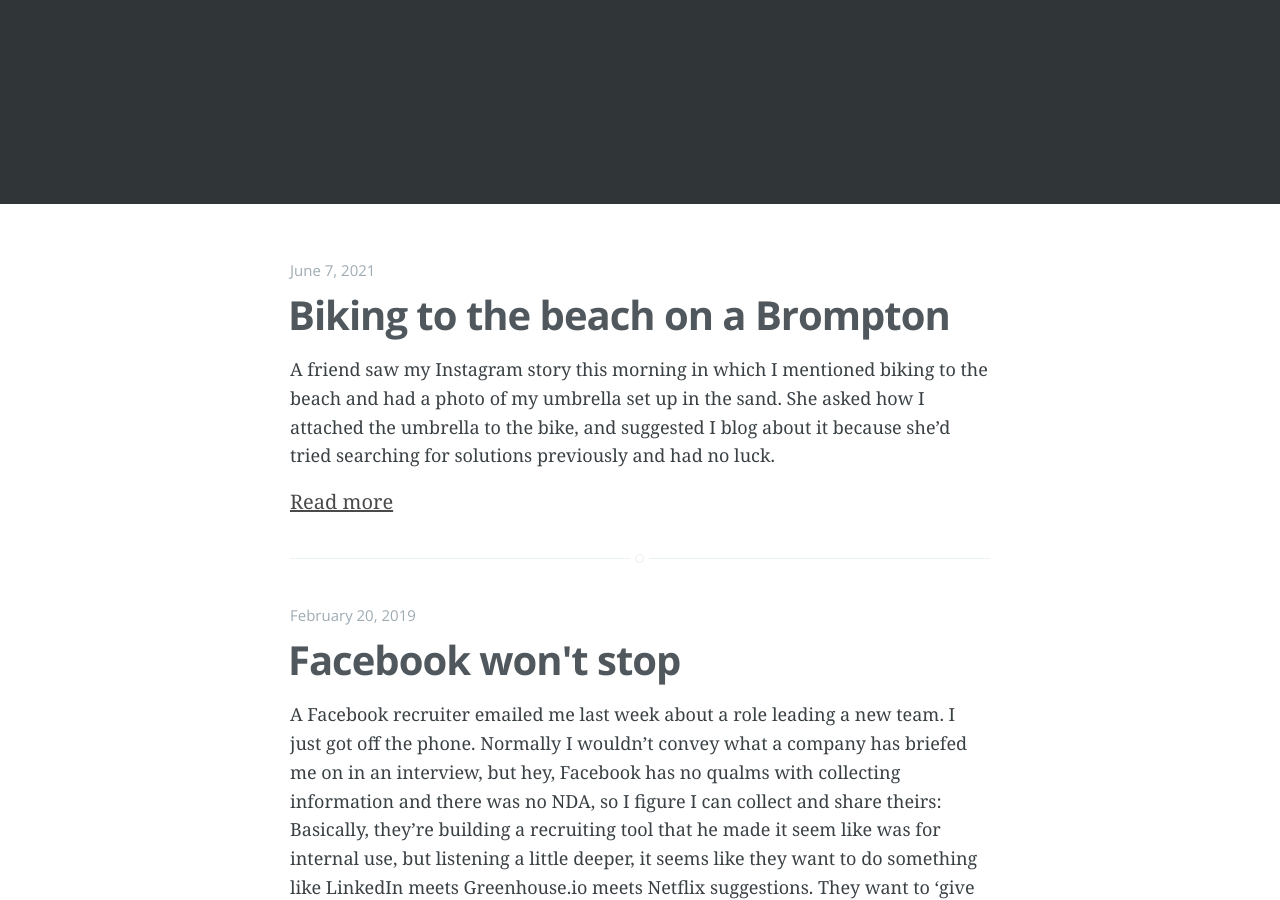
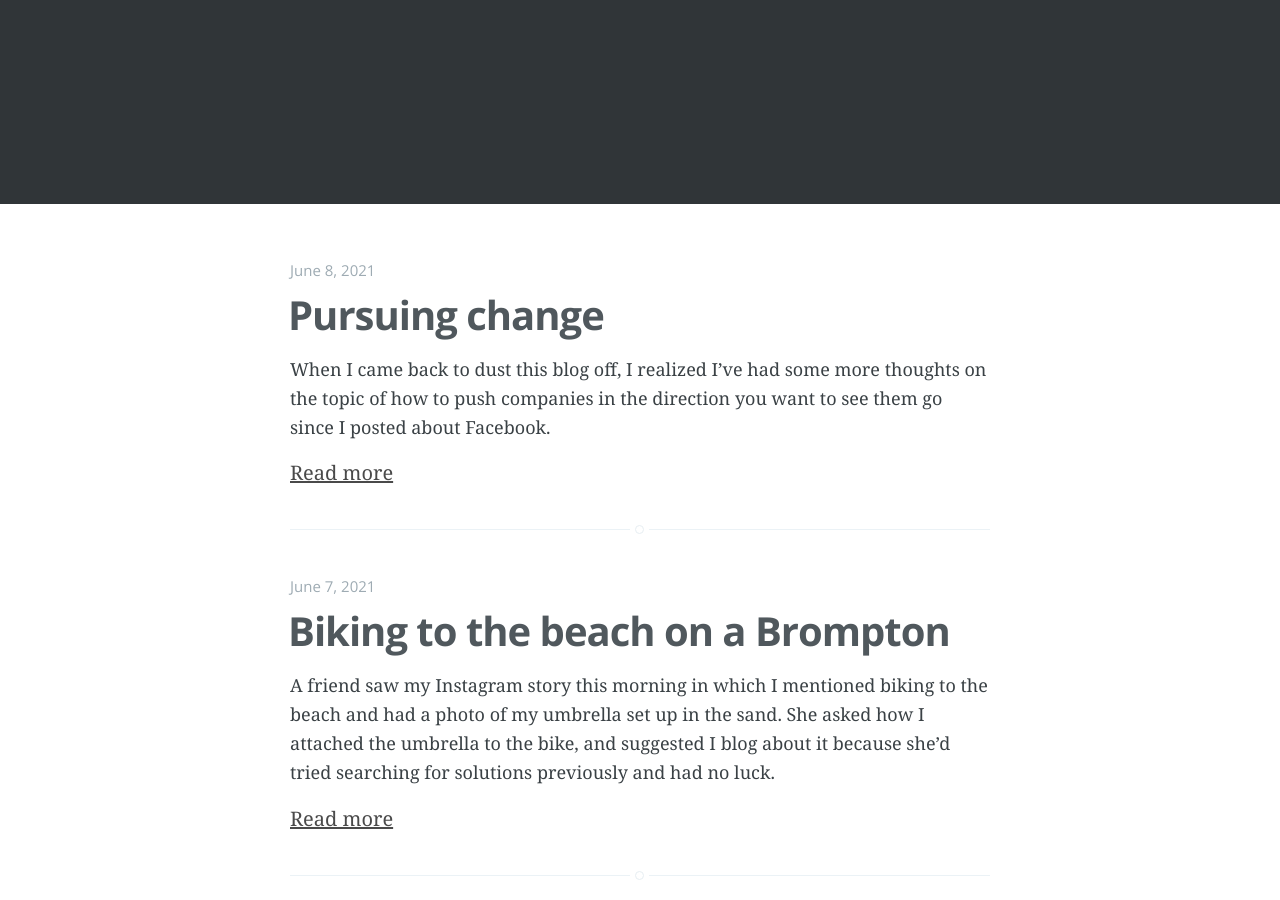
Before and after one commit to alanmoo/alanmoo.github.io, a Jekyll site: the page built from blog.html, in a window 1280 px wide and 900 px high, scrolled down 336 px. Built offline with Jekyll 4.4.1, drawn with Linux system fonts in a browser that asks for light colours; nearby versions of some CDN libraries; library files that are not in the unit come from our copies; a script that is not in the unit is left out; comment, search, counter and statistics services are not loaded; some of the changed lines change nothing that is shown.

Commit message:
New blog post

```diff
--- a/_posts/2019-02-20-facebook-wont-stop.md
+++ b/_posts/2019-02-20-facebook-wont-stop.md
@@ -11,3 +11,5 @@ The recruiter asked if I had interest in the role and I pretty quickly got on my
 I’ll repeat that: **Facebook itself told me it’s going to keep doing what it’s doing until it gets regulated.**
 
 Let's make that happen?
+
+_Update: I've added more thoughts on this topic [here](/blog/pursuing-change/)_
--- /dev/null
+++ b/_posts/2021-06-08-pursuing-change.md
@@ -0,0 +1,22 @@
+---
+layout: post
+title:  "Pursuing change"
+permalink: /blog/pursuing-change/
+---
+
+When I came back to dust this blog off, I realized I've had some more thoughts on the topic of how to push companies in the direction you want to see them go since I posted about Facebook.
+
+Since that post, I've talked to some people at various larger companies, and even asked hiring managers point blank about my concerns. One of them made a very good point- the people working at these individual companies are doing the best they can, and there can be circumstances they don't forsee, but then they'll try to correct when appropriate. This got me considering the vectors of change available to encourage companies to move in the right direction, and I think it boils down to three core pieces:
+
+* Customer driven change
+* Externally driven change
+* Internal change
+
+## Customer driven change
+The first is pretty standard- if people stop paying for the services a company offers, the company generally needs to change or cease to exist. This gets a little messy as we talk about "free" services though, where people using the service are closer to being the product than the customer.
+
+## Externally driven change
+In my previous post I referenced government change, which is likely the most effective method of external change. The catch is there's _a lot_ of inertia move that dial, at least in the US. Before legislation happens, there are other external pressures that can be put on companies, like shaming them or somehow showing them the light of day to hopefully get them to change course. Of course, that all comes back to the fact that companies are made of people and it's up to those individuals to enact change...
+
+## Internal change
+As I prepared to leave Mozilla, I started to wonder if I could do more good working in an organization where everyone shares my values and has a common goal, or if I could take those values elsewhere and push other companies in a direction they might not naturally head. As the hiring manager I mentioned above pointed out, companies are made of people trying to do the best they can, given a set of constraints. (See also: the need for more diversity in tech) With that (and the last 4 years of US politics) in mind, I think it's practically necessary for those of us who care about issues like privacy, digital inclusion, and general internet health to not just scream into the void, but to go make things happen by joining these companies that have a broad influence on the world. And as a bonus: Did you know you can donate publicly traded stock to non-profits pushing for the things you believe in?
```
